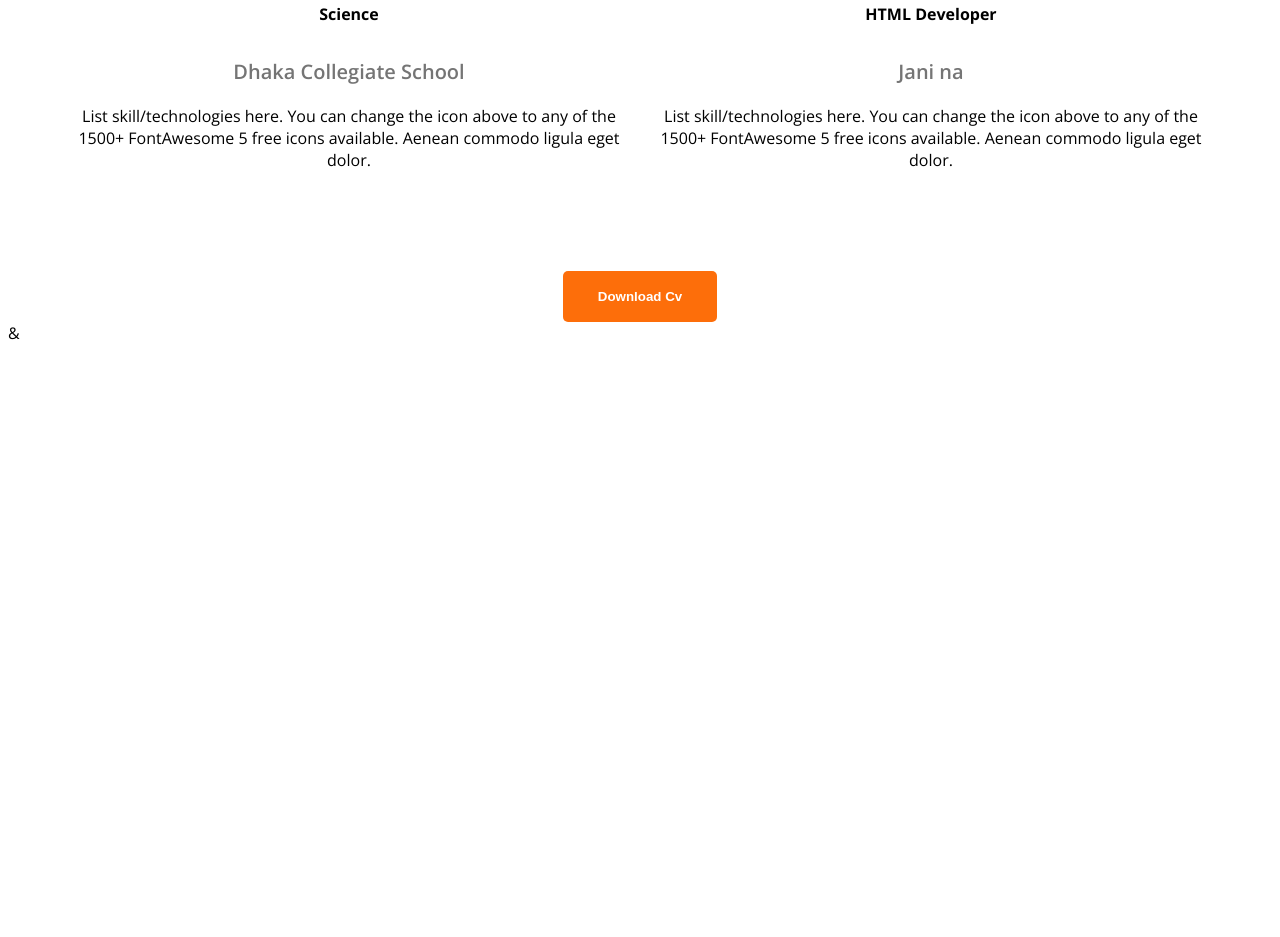
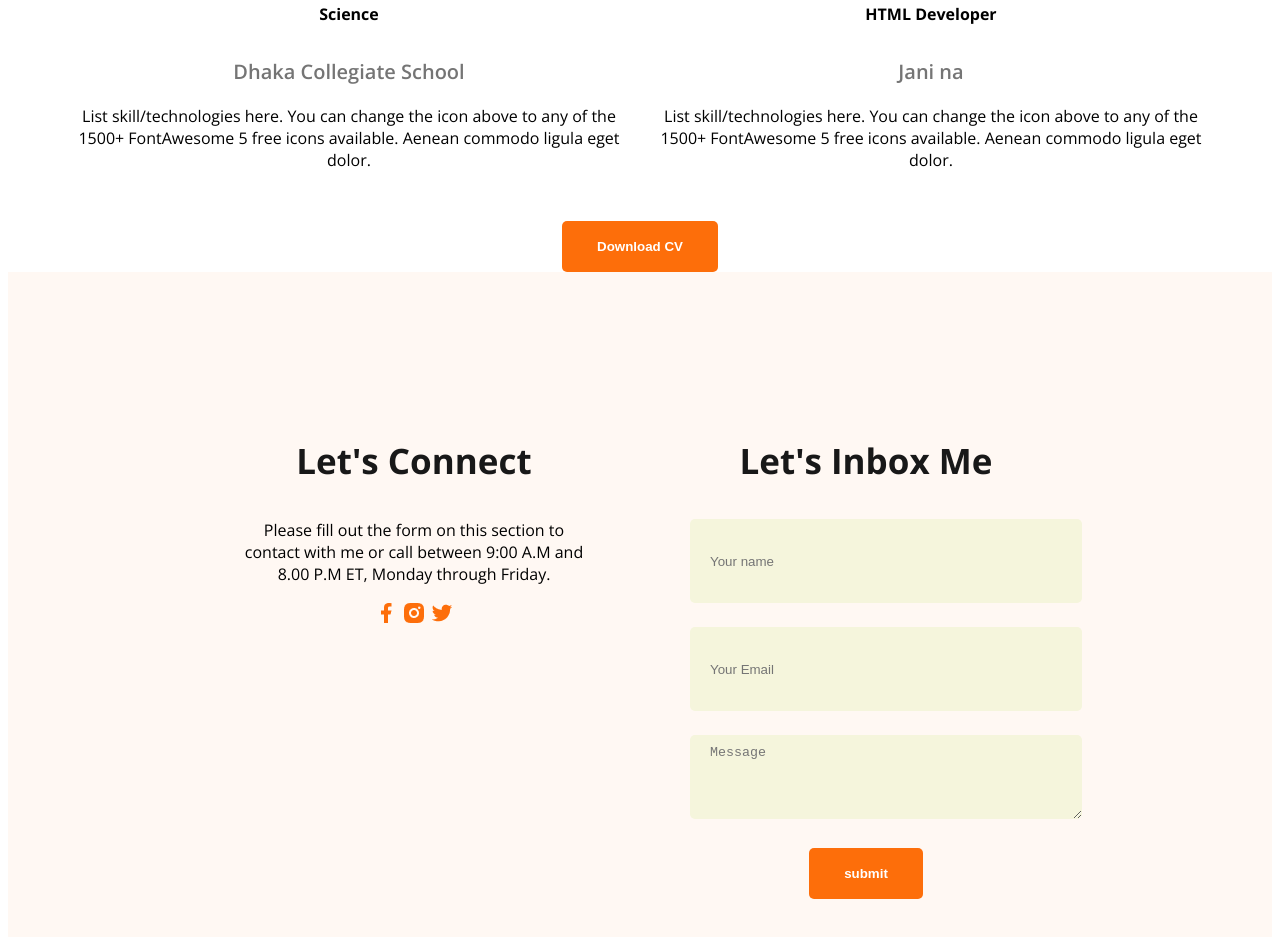
Before and after one commit to Salak-Pathan/my-portfolio, a plain HTML site: page index.html in a window 1280 px wide. Shown: the part 2458-3395 px from the top of the page. Before the commit the page ends 2810 px from the top, so only its background shows below. Drawn offline with nearby package versions, Linux system fonts and the light colour scheme.

Commit message:
footer updated

```diff
--- a/index.html
+++ b/index.html
@@ -144,12 +144,31 @@
             </div>
         </div>
         <div class="text-center">
-            <button class="btn-primary text-center">Download Cv</button>
+            <button class="btn-primary">Download CV</button>
         </div>
     </section>
     </main>
-    <footer>
-        &
+    <footer class="secondary-bg" >
+        <div class="footer-column">
+            <h3 class="section-title">Let's Connect</h3>
+            <p>Please fill out the form on this section to contact with me or call between
+                9:00 A.M and 8.00 P.M ET, Monday through Friday.</p>
+        <div>
+            <a href="https://www.facebook.com/salakpathan2/"><img src="images/icons/facebook.png" alt=""></a>
+            <a href="https://www.instagram.com/sallu_vai2.0/"><img src="images/icons/insta.png" alt=""></a>
+            <a href="https://x.com/?lang=en"><img src="images/icons/twitter.png" alt=""></a>
+        </div>
+    </div>
+        <div class="footer-column">
+            <h3 class="section-title">Let's Inbox Me</h3>
+            <form action="">
+                <input type="text" placeholder="Your name">
+                <input type="Email" placeholder="Your Email">
+                <textarea name="" id="" cols="30" rows="30" placeholder="Message"></textarea>
+                <input class="btn-primary" type="Submit" value="submit">
+            </form>
+        </div>
+
     </footer>
 </body>
 </html>
--- a/styles/portfolio.css
+++ b/styles/portfolio.css
@@ -145,3 +145,22 @@ main{
     text-align: center;
     margin-top: 50px;
 }
+footer{
+    padding: 130px 230px;
+    display: flex;
+    gap: 100px;
+}
+.footer-column{
+    width: 50%;
+    text-align: center;
+}
+footer input[type="text"],footer input[type="email"],footer textarea{
+    height: 64px;
+    border-radius: 5px;
+    background-color: beige;
+    width: 100%;
+    padding: 10px 20px;
+    margin-bottom: 24px;
+    border: none;
+
+}
```
